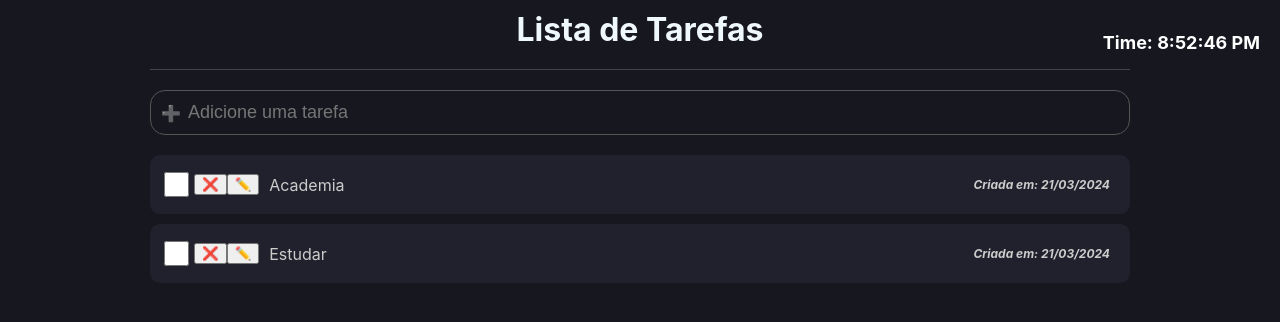
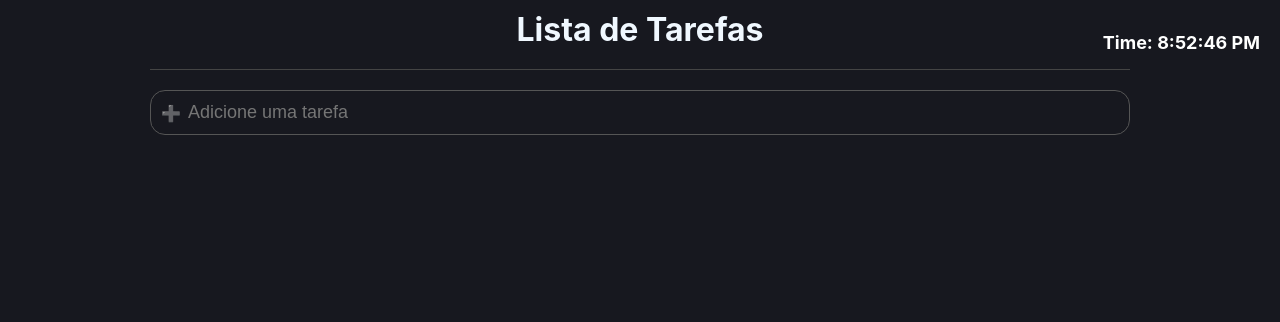
Before and after one commit to souzalusca/lista-tarefas-react, a React (Create React App) app: page / in a window 1280 px wide. Shown: the top 322 px of the page. Built offline with nearby package versions, Linux system fonts and the light colour scheme.

Commit message:
atualizaçao na main

```diff
--- a/src/App.tsx
+++ b/src/App.tsx
@@ -7,8 +7,7 @@ import Tempo from './components/tempo';
 
 const App = () => {
   const[list, setList] = useState<Item[]>([
-    {id: 1, name: 'Academia', done: false , createdAt: new Date().toISOString()},
-    {id: 2, name: 'Estudar', done: false, createdAt: new Date().toISOString()},
+
 
   ])
 
```
